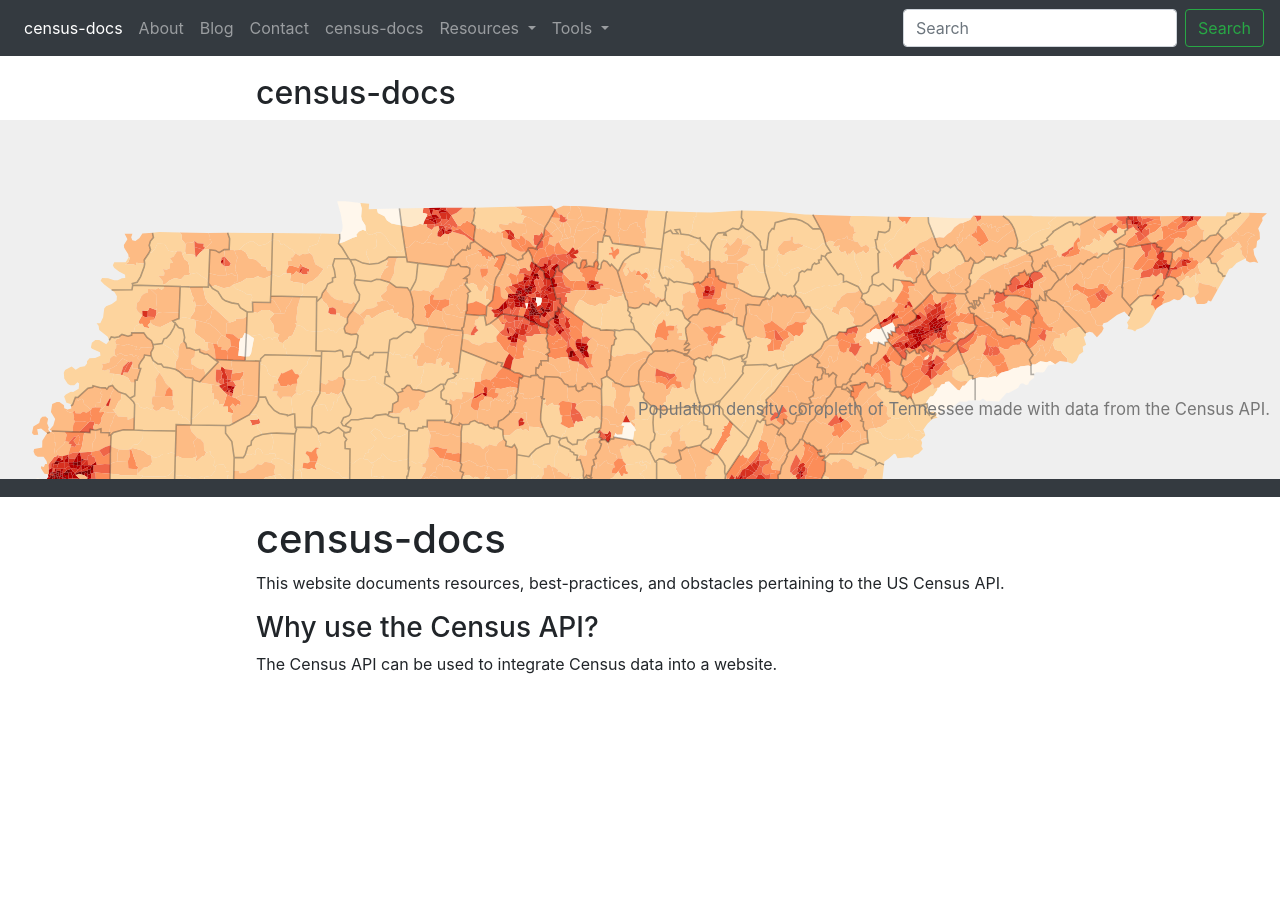
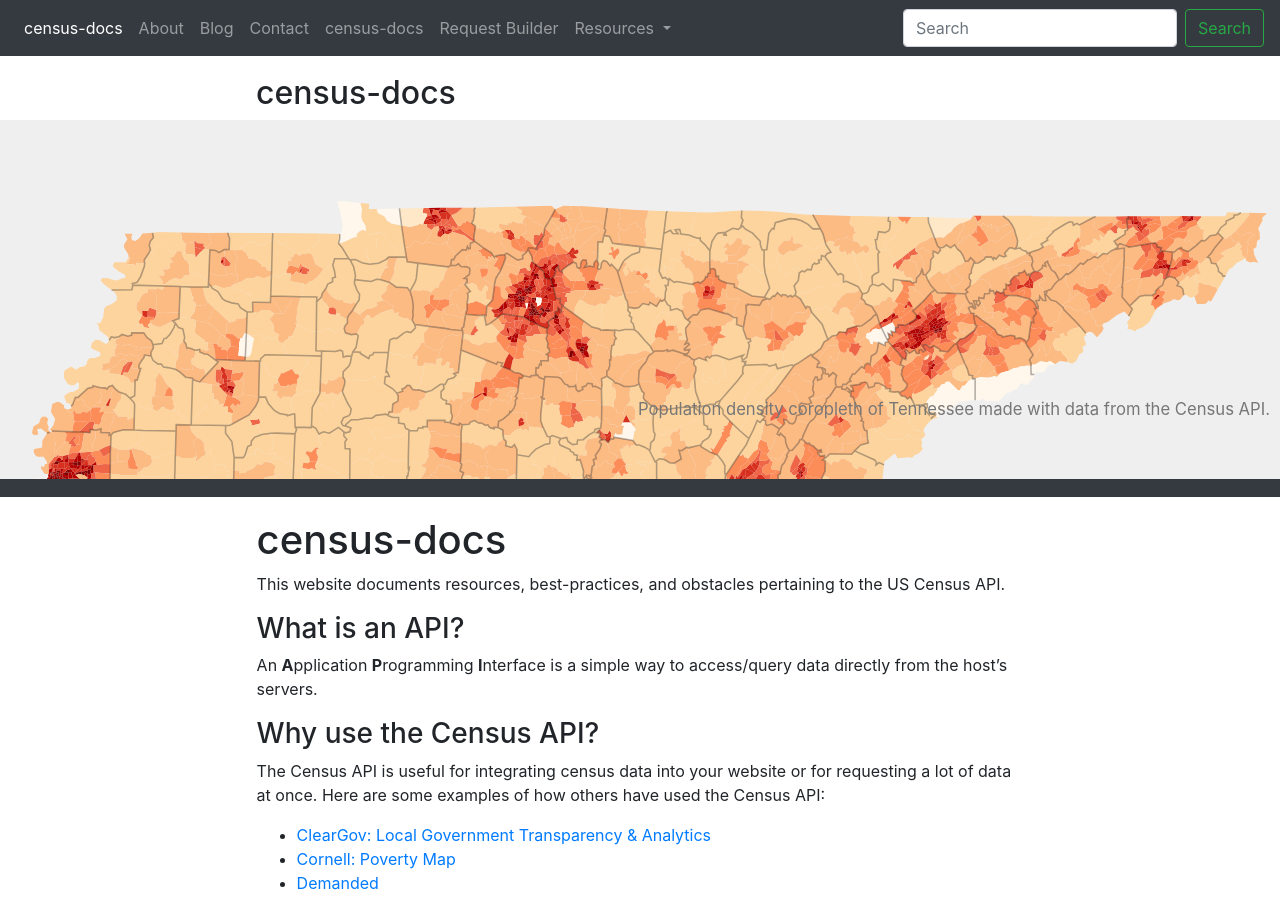
Before and after one commit to shepnathand/census-docs, a Jekyll site: the page built from index.md, in a window 1280 px wide and 900 px high. Built offline with Jekyll 4.4.1, drawn with Linux system fonts in a browser that asks for light colours; nearby versions of some CDN libraries; our own code applies the rules of GitHub Pages for plain Markdown files; some of the changed text lies outside the part shown.

Commit message:
Request builder not in dropdown anymore. Fixed map footer.

```diff
--- a/_includes/footer.html
+++ b/_includes/footer.html
@@ -2,7 +2,7 @@
   <div class="container-fluid">
     <div class="row">
 
-      <div class="col-sm-3 py-2">
+      <div class="col-sm-4 py-2">
         <h4 id="census-docs" style="margin-top: 28px; color: #f8f8f9;">census-docs</h4>
         <p>This website documents resources, issues, and best-practices related to the US Census API.</p>
       </div>
@@ -18,7 +18,7 @@
         <div><a href="https://data.library.virginia.edu/using-census-data-api-with-r/">Using R to make a request</a></div>
         <div><a href="https://source.opennews.org/articles/finding-stories-census-data/">Finding a story</a></div>
       </div>
-      <div class="col-sm-3 py-2">
+      <div class="col-sm-2 py-2">
         <h4 id="social" style="margin-top: 28px; margin-left: 4px;">social</h4>
         <div class="social social-r1">
           <a class="btn btn-social-icon btn-envelope-o" href="mailto:census.docs.info@metroideas.org">
--- a/_includes/header.html
+++ b/_includes/header.html
@@ -53,7 +53,7 @@
             {%- endfor -%}
             {%- endif -%}
           </ul>
-        </li>
+        </li>-->
       </ul>
       <form class="form-inline my-2 my-lg-0">
         <input class="form-control mr-sm-2" type="search" placeholder="Search" aria-label="Search">
--- a/_sass/my-theme/_layout.scss
+++ b/_sass/my-theme/_layout.scss
@@ -13,6 +13,8 @@
 .home {
 position: relative;
 min-width: 100%;
+min-height:100vh;
+padding:1px;
 background-color: #ffffff;
 z-index: 2;
 }
@@ -68,10 +70,12 @@
 .footer {
 position: relative;
 bottom: 0;
+padding: 0px;
 width: 100%;
 min-height: 200px;
 background-color: #999c9f;
 color: #777;
+z-index:3;
 }
 
 .background {
--- a/index.md
+++ b/index.md
@@ -8,5 +8,27 @@
 # census-docs
 This website documents resources, best-practices, and obstacles pertaining to the US Census API.
 
+### What is an API?
+An **A**pplication **P**rogramming **I**nterface is a simple way to access/query data directly from the host's servers.
+
 ### Why use the Census API?
-The Census API can be used to integrate Census data into a website.
+The Census API is useful for integrating census data into your website or for requesting a lot of data at once. Here are some examples of how others have used the Census API:
+
+  + [ClearGov: Local Government Transparency & Analytics](http://www.cleargov.com/)
+  + [Cornell: Poverty Map](http://pad.human.cornell.edu/Unlisted/uncertaintymap_fullinfo_api_B17001.cfm)
+  + [Demanded](http://app.demanded.io/)
+  + [The New Yorker: Inequality and New York's Subway](http://projects.newyorker.com/story/subway/)
+  + [U.S. Census Beureau: My Congressional District](https://www.census.gov/mycd/)
+
+### Getting Started
+The [Census API Documentation](https://www.census.gov/data/developers/guidance/api-user-guide.What_is_the_API.html) is a good place to start. There's a lot of material to go through; but, it's important to make sure you are getting the data you actually want.
+
+Also, if you think you might make more than 500 requests per day, you are going to need an [API key](http://api.census.gov/data/key_signup.html).
+
+### What's Next?
+Where you go after reading the API Documentation and getting an API Key depends on how you intend to use the data. Here are some places you might want to check out:
+
+  + [Request Builder: Help building your first request.](/request-builder/)
+  + [API Wrapers: Some clean ways to download the data.](/api-wrapers/)
+  + [Mapping: Tutorials on creating maps with ACS data.](/mapping/)
+  + [Website Integration: How to integrate data from the API into your website.](/web-integration/)
```
Also changed, not shown: other parts of _includes/header.html (+1 -1 lines), request-builder.md (+0 -1 lines).
